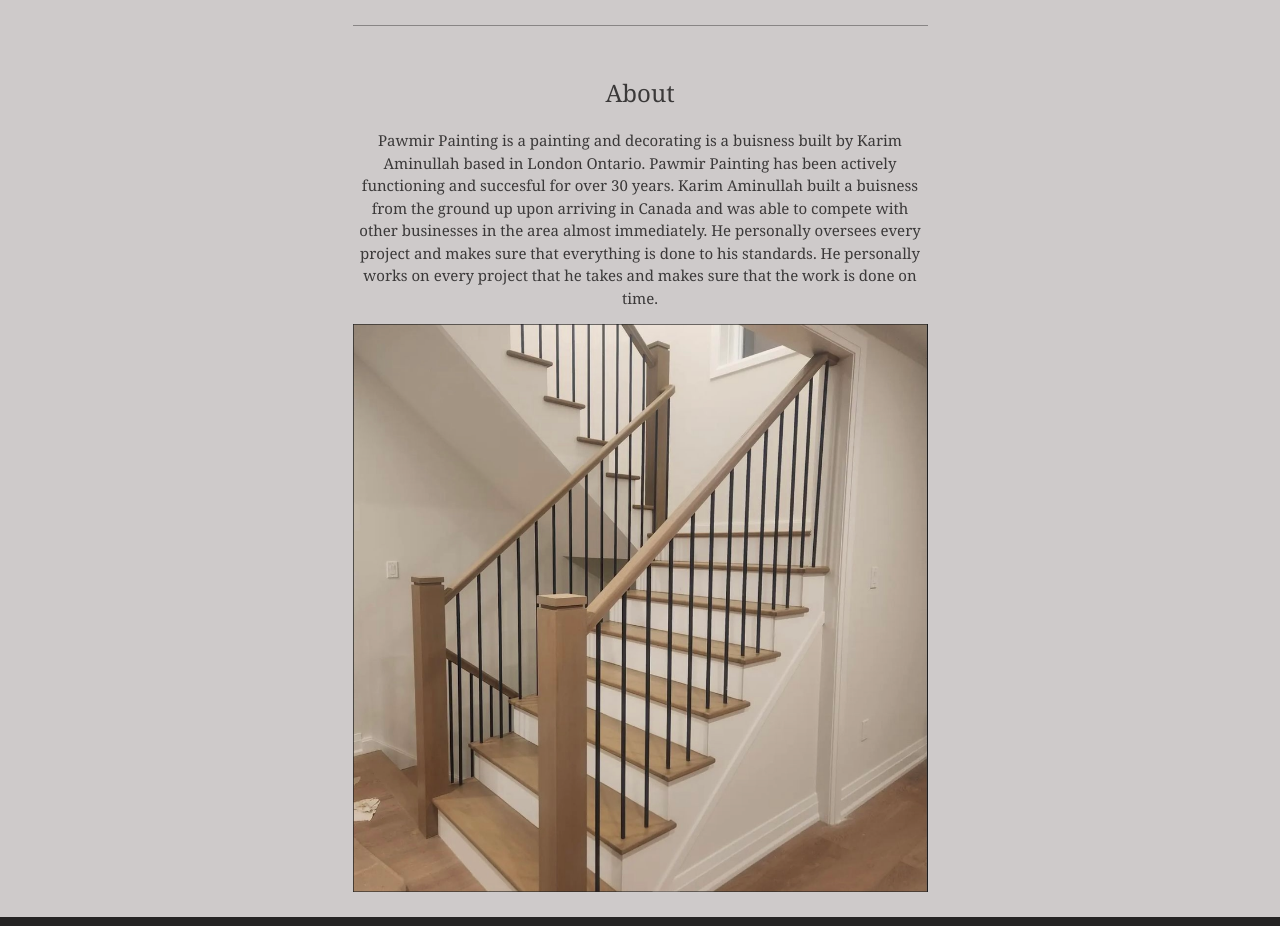
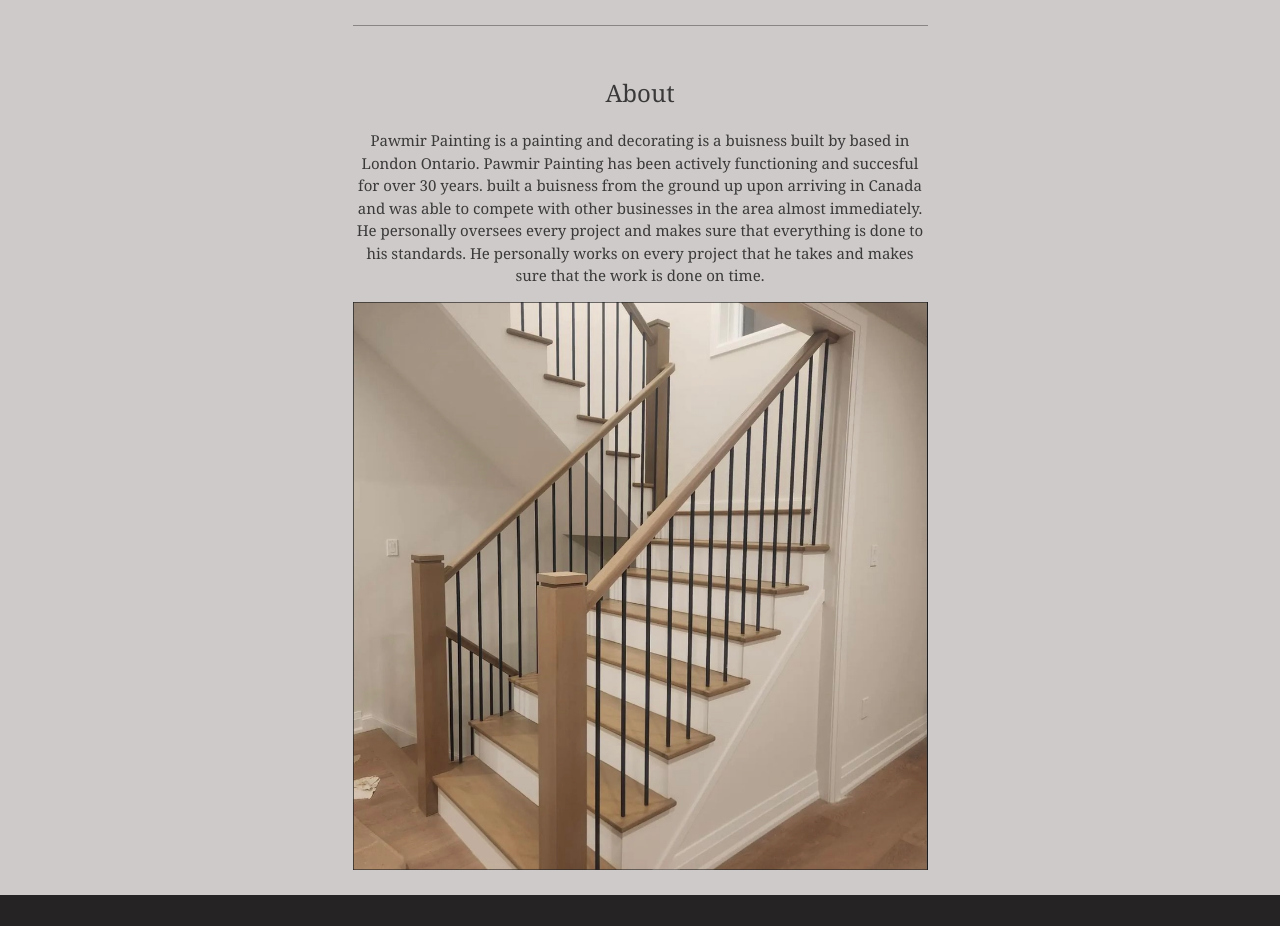
Before and after one commit to piran777/pp, a website: page Client/index.html in a window 1280 px wide. Shown: the part 1060-1986 px from the top of the page. Drawn offline with Linux system fonts and the light colour scheme.

Commit message:
Update index.html

```diff
--- a/Client/index.html
+++ b/Client/index.html
@@ -49,7 +49,7 @@
 
 
 
-			<p>Pawmir Painting is a painting and decorating is a buisness built by Karim Aminullah based in London Ontario. Pawmir Painting has been actively functioning and succesful for over 30 years. Karim Aminullah
+			<p>Pawmir Painting is a painting and decorating is a buisness built by based in London Ontario. Pawmir Painting has been actively functioning and succesful for over 30 years.
 				built a buisness from the ground up upon arriving in Canada and was able to compete with other businesses in the area almost immediately. He personally oversees every project and makes sure that everything is done to his standards.
 				He personally works on every project that he takes and makes sure that the work is done on time.
 					   </p>
```
